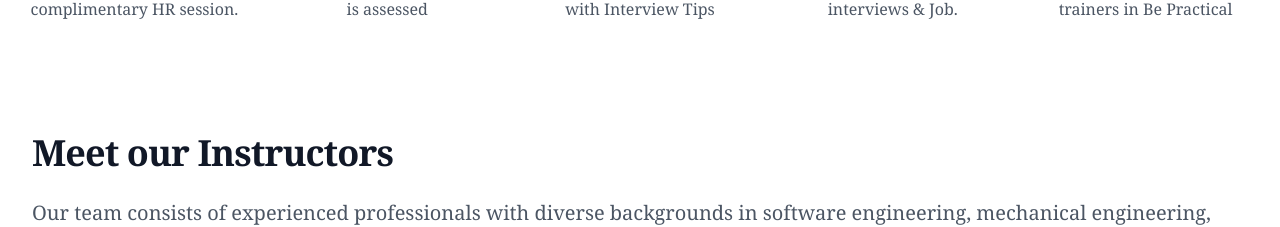
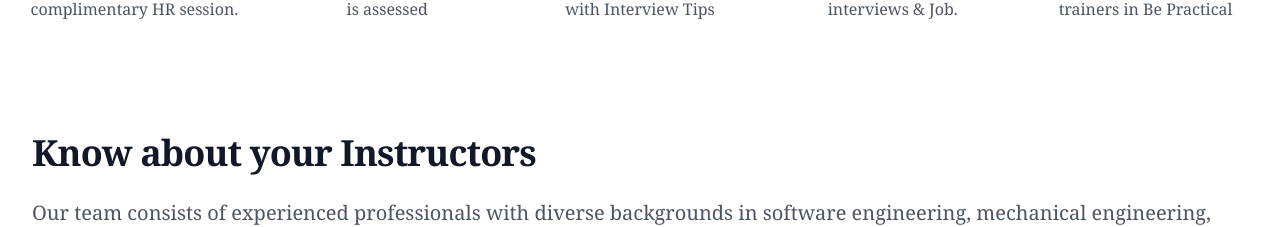
Before and after one commit to siddanth-6365/skill-upgrade-ui, a Next.js app: page / in a window 1280 px wide. Shown: the part 6895-7122 px from the top of the page. Built offline with nearby package versions, Linux system fonts and the light colour scheme.

Commit message:
minor typo

```diff
--- a/src/components/TeamSection.jsx
+++ b/src/components/TeamSection.jsx
@@ -6,7 +6,7 @@ export default function Example() {
       <div id="instructors" className="bg-white py-4 sm:py-[5rem] " style={{ fontFamily: "Cambria, Georgia, serif" }}>
         <div className="mx-auto  max-w-7xl  px-6 lg:px-8 ">
           <h2 className="text-3xl font-bold tracking-tight text-gray-900 sm:text-4xl">
-            Meet our Instructors
+            Know about your Instructors
           </h2>
           <p className="mt-6 text-xl leading-8 text-gray-600">
             Our team consists of experienced professionals with diverse
```
